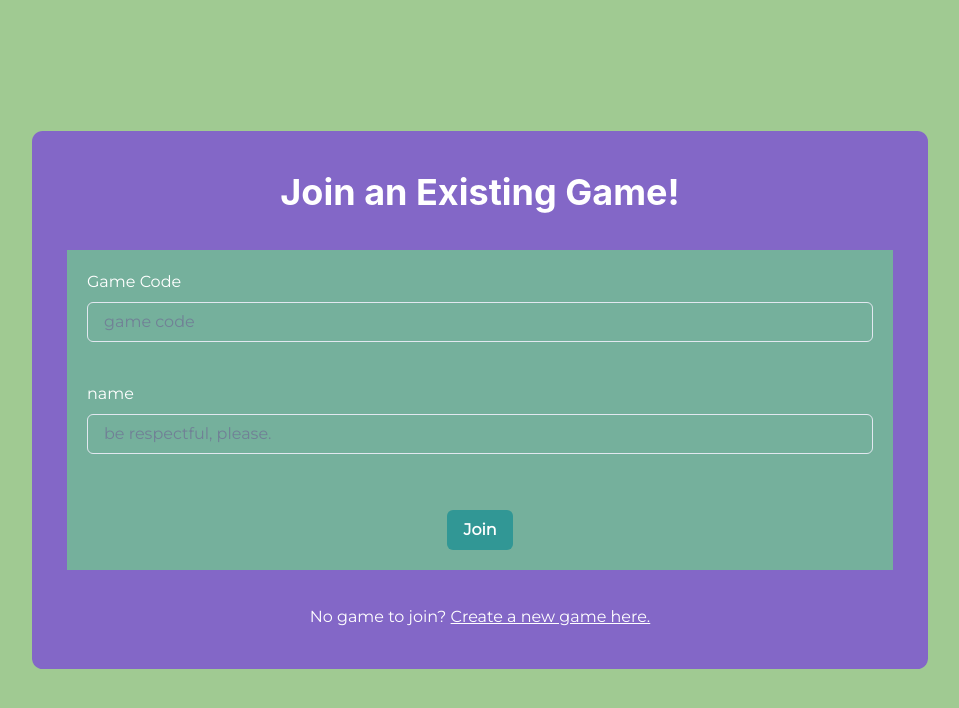
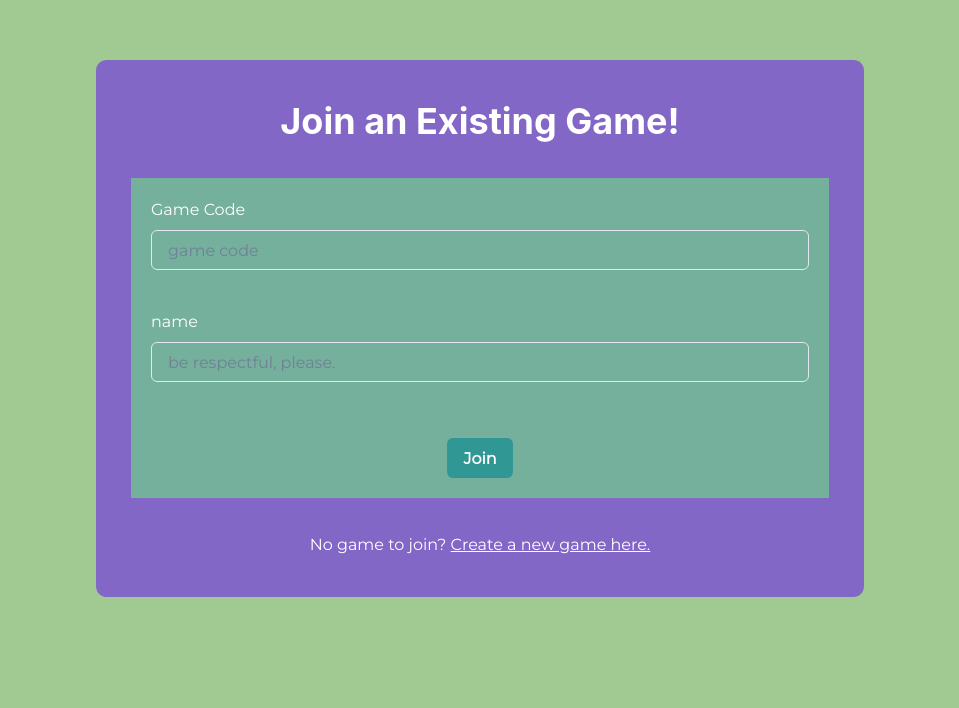
Before and after one commit to Fullstack-MOOC/kahoot-frontend, a React (Vite) app: page /join in a window 1280 px wide. Shown: the top 708 px of the page, without its empty margins (160-1119 px from the left). Built offline with nearby package versions, Linux system fonts and the light colour scheme; no server answers; a web font is replaced by a local one.

Commit message:
update store

```diff
--- a/src/components/app.jsx
+++ b/src/components/app.jsx
@@ -3,7 +3,7 @@ import {
   BrowserRouter, Routes, Route,
 } from 'react-router-dom';
 import {
-  extendTheme, ChakraProvider, CSSReset, Box,
+  extendTheme, ChakraProvider, CSSReset, Box, Container,
 } from '@chakra-ui/react';
 import Home from './home';
 import CreateGame from './create_game';
@@ -69,16 +69,18 @@ function FallBack(props) {
 function App() {
   return (
     <ChakraProvider theme={theme}>
+      <Container minHeight="100vh" minWidth="100vh">
         <CSSReset />
         <BrowserRouter>
           <Routes>
             <Route path="/" element={<Home />} />
-          <Route path="/create" element={<Box p={4}><CreateGame /></Box>} />
-          <Route path="/join" element={<Box p={4}><JoinGame /></Box>} />
+            <Route path="/create" element={<CreateGame />} />
+            <Route path="/join" element={<JoinGame />} />
             <Route path="/rooms/:roomId" element={<Room />} />
             <Route path="*" element={<FallBack />} />
           </Routes>
         </BrowserRouter>
+      </Container>
     </ChakraProvider>
   );
 }
--- a/src/components/create_game.jsx
+++ b/src/components/create_game.jsx
@@ -52,7 +52,7 @@ export default function CreateGame() {
   }
 
   return (
-    <Box bg={colors.accent3} w="70vw">
+    <Box bg={colors.accent3} marginTop={10}>
       <Center>
         <Heading>Create a New Room!</Heading>
       </Center>
--- a/src/components/join_game.jsx
+++ b/src/components/join_game.jsx
@@ -82,7 +82,7 @@ export default function JoinGame() {
   };
 
   return (
-    <Box bg={colors.accent3} w="70vw">
+    <Box bg={colors.accent3} marginTop={10}>
       <Center>
         <Heading>Join an Existing Game!</Heading>
       </Center>
--- a/src/store/index.js
+++ b/src/store/index.js
@@ -10,7 +10,7 @@ const useBoundStore = create(
       ...userSlice(...a),
     }),
     {
-      name: 'kahoot-storage', // name of the item in the storage (must be unique)
+      name: 'kahoot-storage',
     },
   ),
 );
```
Lines whose indentation alone changed are shown as unchanged.
